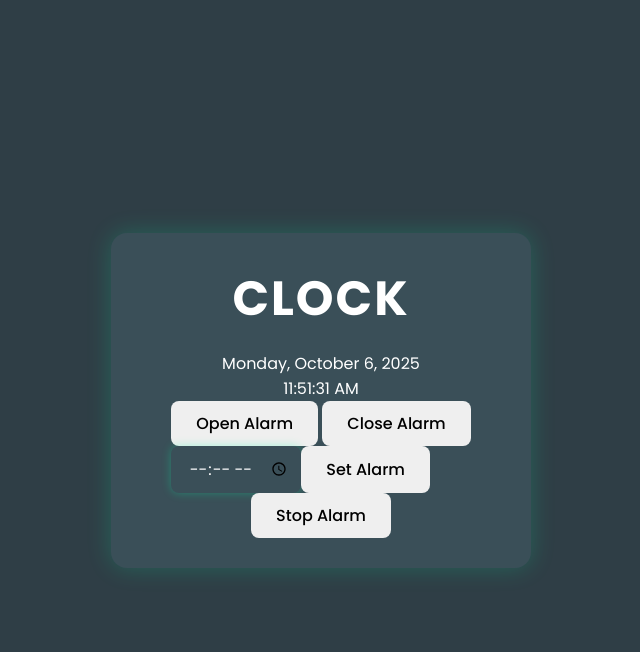
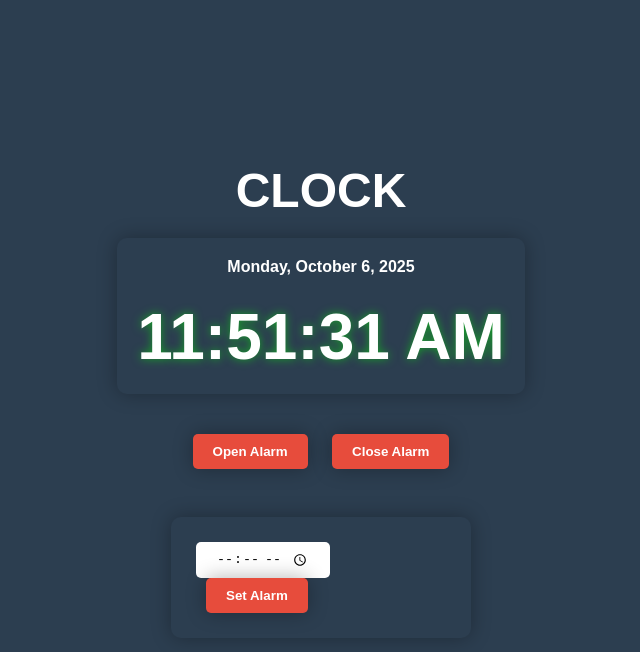
Before and after one commit to vishal-coding02/Clock, a plain HTML site: page index.html in a window 1280 px wide. Both pictures are taken after a click on the button "Open Alarm". Shown: the whole page, without its empty margins (319-959 px from the left). Drawn offline with Linux system fonts and the light colour scheme.

Commit message:
fix some errors

```diff
--- a/clock.css
+++ b/clock.css
@@ -1,118 +1,92 @@
-/* ===== CLOCK PROJECT CSS ===== */
-
 * {
     margin: 0;
     padding: 0;
     box-sizing: border-box;
-  font-family: "Poppins", sans-serif;
   }
 
-body {
-  background-color: #2f3e46;
-  color: #fff;
+  .clock-container {
     display: flex;
     flex-direction: column;
     align-items: center;
     justify-content: center;
     height: 100vh;
+    background-color: #2c3e50;
+    color: #fff;
+    font-family: Arial, sans-serif;
   }
 
   h1 {
-  font-size: 3rem;
-  font-weight: 700;
-  letter-spacing: 2px;
-  margin-bottom: 1rem;
+    font-size: 48px;
+    margin-bottom: 20px;
   }
 
-.clock-container {
-  background-color: #3a4f58;
-  padding: 30px 60px;
-  border-radius: 16px;
-  text-align: center;
-  box-shadow: 0 0 25px rgba(0, 255, 170, 0.2);
+  .time-container {
+    font-weight: bold;
+    margin-bottom: 40px;
+    padding: 20px;
+    border-radius: 10px;
+    box-shadow: 0px 0px 20px rgba(0, 0, 0, 0.3);
   }
 
-.date {
-  font-size: 1rem;
-  color: #dcdcdc;
-  margin-bottom: 10px;
+  .time-container .weeks{
+    text-align: center;
+    margin-bottom: 1.5rem;
   }
 
-.time {
-  font-size: 3rem;
-  font-weight: 600;
-  color: #00ff88;
-  text-shadow: 0 0 20px #00ff88;
+  .time-container #currentTime{
+    font-size:  64px;
+    animation: neon 2s infinite;
   }
 
-.buttons {
-  display: flex;
-  gap: 15px;
-  justify-content: center;
-  margin-top: 30px;
+  .alarm-btn button{
+    padding: 10px 20px;
+    background-color: #e74c3c;
+    font-weight: bold;
+    color: #fff;
+    border: none;
+    border-radius: 5px;
+    cursor: pointer;
+    margin: 0 10px;
+    box-shadow: 0px 0px 20px rgba(0, 0, 0, 0.3);
   }
 
-button {
-  padding: 10px 25px;
-  font-size: 1rem;
-  border: none;
-  border-radius: 8px;
-  cursor: pointer;
-  font-weight: 500;
-  transition: all 0.3s ease;
+  .setAlarm{
+    margin-top: 3rem;
+    display: none;
+    justify-content: center;
+    width: 300px;
+    padding: 25px;
+    border-radius: 10px;
+    box-shadow: 0px 0px 20px rgba(0, 0, 0, 0.3);
   }
 
-button:hover {
-  transform: scale(1.05);
+  .setAlarm button{
+    padding: 10px 20px;
+    background-color: #e74c3c;
+    font-weight: bold;
+    color: #fff;
+    margin-left: 10px;
+    border: none;
+    border-radius: 5px;
+    cursor: pointer;
+    box-shadow: 0px 0px 20px rgba(0, 0, 0, 0.3);
   }
 
-.open-alarm {
-  background-color: #e63946;
-  color: #fff;
+  .setAlarm input{
+    padding: 8px 20px;
+    border-radius: 5px;
+    border: none;
+    outline: none;
   }
 
-.close-alarm {
-  background-color: #e63946;
-  color: #fff;
+  @keyframes neon {
+    0% {
+      text-shadow: 0 0 10px rgba(0, 255, 0, 0.5);
     }
-
-.set-alarm {
-  background-color: #00b4d8;
-  color: #fff;
+    50% {
+      text-shadow: 0 0 20px rgba(0, 255, 0, 1);
     }
-
-input[type="time"] {
-  padding: 10px;
-  font-size: 1rem;
-  border-radius: 8px;
-  border: none;
-  outline: none;
-  background-color: #3a4f58;
-  color: #fff;
-  text-align: center;
-  width: 130px;
-  box-shadow: 0 0 10px rgba(0, 255, 170, 0.3);
-}
-
-input[type="time"]:focus {
-  box-shadow: 0 0 15px #00ff88;
-}
-
-/* Responsive */
-@media (max-width: 500px) {
-  .clock-container {
-    padding: 20px 30px;
-  }
-
-  h1 {
-    font-size: 2.2rem;
-  }
-
-  .time {
-    font-size: 2.2rem;
-  }
-
-  .buttons {
-    flex-direction: column;
+    100% {
+      text-shadow: 0 0 10px rgba(0, 255, 0, 0.5);
     }
   }
--- a/clock.js
+++ b/clock.js
@@ -7,8 +7,6 @@ const setAlarmBtn = document.querySelector(".setAlarm button");
 let timeInput = document.getElementById("time-input");
 let alarmTime = "";
 let alarmAudio = new Audio("audio.mp3");
-alarmAudio.loop = true; // loop until stopped
-const stopAlarmBtn = document.querySelector(".stopAlarm"); // new button
 
 function updateDate() {
   let date = new Date();
@@ -17,7 +15,7 @@ function updateDate() {
     "Monday",
     "Tuesday",
     "Wednesday",
-    "Thursday",
+    "Thrusday",
     "Friday",
     "Saturday",
   ];
@@ -28,7 +26,7 @@ function updateDate() {
     "April",
     "May",
     "June",
-    "July",
+    "july",
     "August",
     "September",
     "October",
@@ -65,7 +63,7 @@ displayTime();
 setInterval(displayTime, 1000);
 
 openAlarmBtn.addEventListener("click", () => {
-  setAlarmDiv.style.display = "flex";
+  setAlarmDiv.style.display = "block";
 });
 closeAlarmBtn.addEventListener("click", () => {
   setAlarmDiv.style.display = "none";
@@ -75,31 +73,28 @@ setAlarmBtn.addEventListener("click", () => {
   alarmTime = timeInput.value;
   setAlarmDiv.style.display = "none";
   if (alarmTime < currTimevalue) {
-    alert(`Please enter a future time. Current Time is ${currTimevalue}`);
-    timeInput.value = "";
+    alert(`Please enter future time current Time is ${currTimevalue}`);
+    timeInput = "";
   } else {
     alert("Alarm set for " + alarmTime);
-    checkAlarm();
   }
+  checkAlarm();
 });
 
 function checkAlarm() {
+  console.log("Current Time:", currTimevalue);
+  console.log("Alarm Time:", alarmTime);
+
   const alarmInterval = setInterval(() => {
+    // console.log("Checking alarm...");
+
     if (alarmTime === currTimevalue) {
-      alarmAudio.play().catch(() => {
-        alert("Tap anywhere to allow sound 🔊");
-      });
-      document.querySelector(".stopAlarm").style.display = "block";
+      console.log("Wake Up");
+      alarmAudio.play();
       clearInterval(alarmInterval);
+      alarmTime = "";
+      setAlarmDiv.style.display = "block";
+      timeInput.value = "";
     }
   }, 1000);
 }
-
-// ✅ Stop Alarm button logic
-stopAlarmBtn.addEventListener("click", () => {
-  alarmAudio.pause();
-  alarmAudio.currentTime = 0;
-  alarmTime = "";
-  stopAlarmBtn.style.display = "none";
-  alert("Alarm stopped ⏹️");
-});
--- a/index.html
+++ b/index.html
@@ -3,6 +3,7 @@
   <head>
     <meta charset="UTF-8" />
     <meta name="viewport" content="width=device-width, initial-scale=1.0" />
+    <link rel="preconnect" href="https://fonts.gstatic.com" crossorigin />
     <link
       href="https://fonts.googleapis.com/css2?family=Poppins:ital,wght@0,100;0,200;0,300;0,400;0,500;0,600;0,700;0,800;0,900;1,100;1,200;1,300;1,400;1,500;1,600;1,700;1,800;1,900&display=swap"
       rel="stylesheet"
@@ -13,25 +14,22 @@
   <body>
     <div class="clock-container">
       <h1>CLOCK</h1>
-
       <div class="time-container">
-        <p id="currentDate"></p>
+        <div class="weeks">
+          <p id="currentDate"></p>
+        </div>
         <p id="currentTime"></p>
       </div>
-
       <div class="alarm-btn">
         <button class="openAlarm">Open Alarm</button>
         <button class="closeAlarm">Close Alarm</button>
       </div>
 
       <div class="setAlarm">
-        <input type="time" id="time-input" />
+        <input type="time" name="alarm" id="time-input">
         <button>Set Alarm</button>
       </div>
-
-      <button class="stopAlarm">Stop Alarm</button>
     </div>
-
     <script src="./clock.js"></script>
   </body>
 </html>
```
Lines whose indentation alone changed are shown as unchanged.
